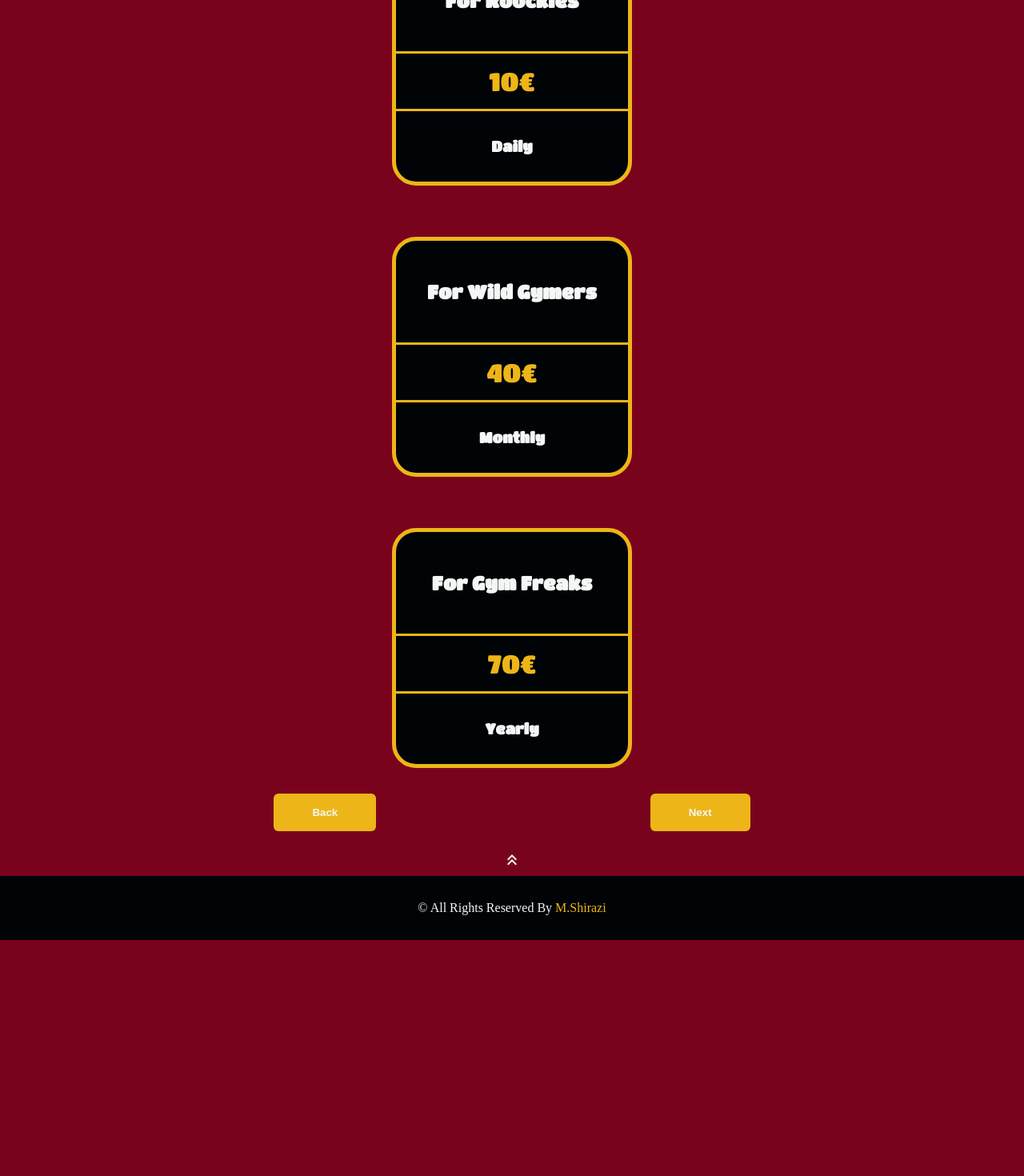
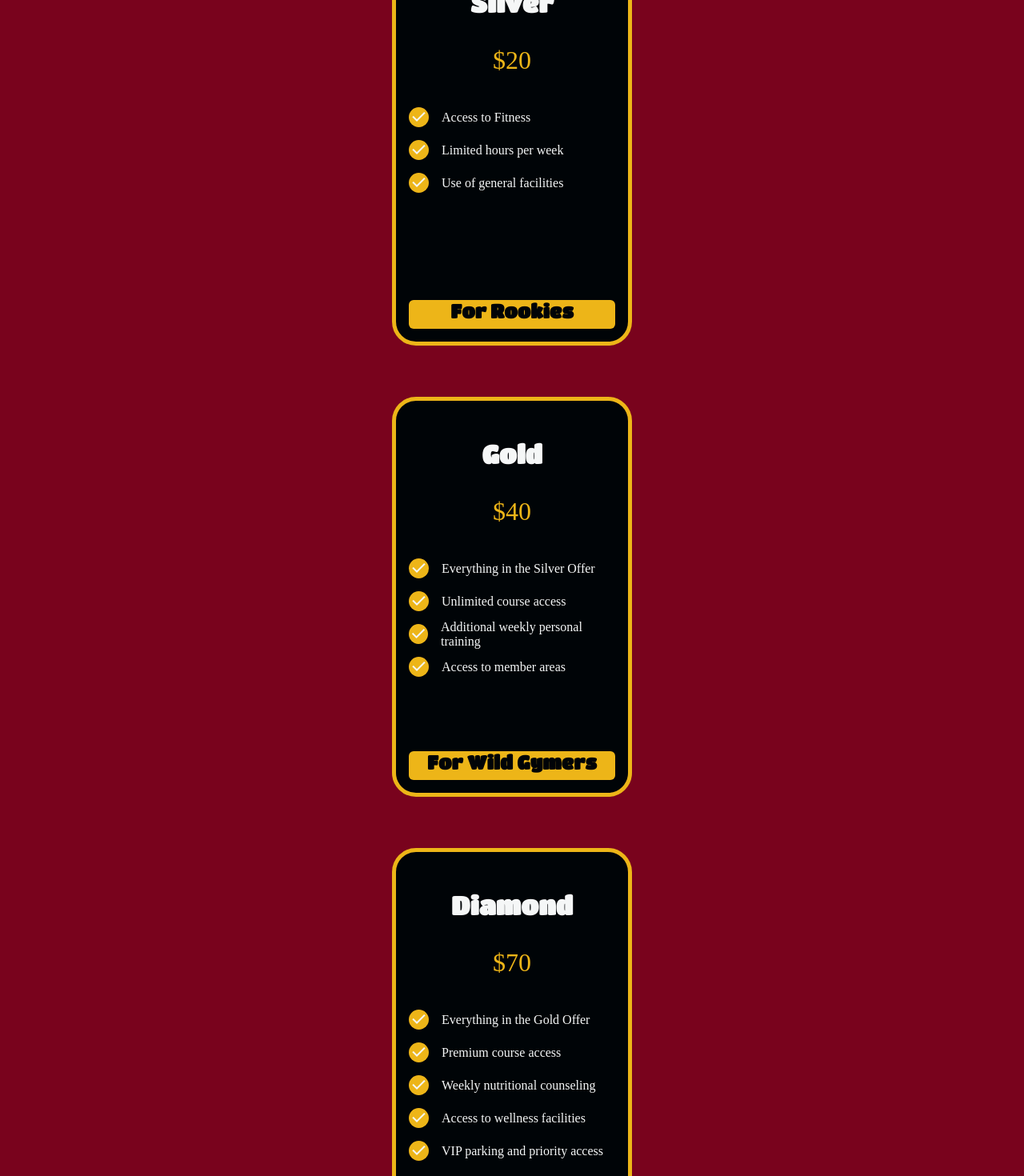
Before and after one commit to coding-bootcamps-eu/final-project-24-02, a Vue app: page /offer in a window 1280 px wide. Shown: the part 300-1770 px from the top of the page at 80% size. Before the commit the page ends 1475 px from the top, so only its background shows below. Built offline with nearby package versions, Linux system fonts and the light colour scheme.

Commit message:
update home view offer view and user view

```diff
--- a/src/components/NavBar.vue
+++ b/src/components/NavBar.vue
@@ -23,13 +23,6 @@
         <a @click="showNav = !showNav" href="#">
           <span class="material-symbols-outlined icons"> search </span>
           <span class="link-name">About</span>
-        </a>
-      </li>
-
-      <li class="list-item">
-        <a @click="showNav = !showNav" href="#trainer">
-          <span class="material-symbols-outlined icons"> person </span>
-          <span class="link-name">Trainer</span>
         </a>
       </li>
 
--- a/src/views/HomeView.vue
+++ b/src/views/HomeView.vue
@@ -5,8 +5,9 @@
       Without <br />Limit
     </h1>
     <p>
-      Lorem ipsum dolor sit amet consectetur adipisicing elit. Quaerat, helmy sicle chers lmkie
-      eius.
+      Training involves regularly engaging in physical exercises to improve strength, endurance,
+      <br />
+      and overall fitness while also promoting <br />well-being and health.
     </p>
     <div class="picture">
       <div class="circle"></div>
@@ -15,25 +16,44 @@
 
     <section id="trainer" class="section2">
       <h2>Wild Programs</h2>
+      <p>
+        In our gym, we offer three courses: Fitness to enhance strength and endurance, MMA for
+        <br />
+        versatile combat sports training, and Yoga <br />to promote flexibility and inner balance.
+      </p>
 
-      <h3>Fitness</h3>
       <router-link to="/offer">
+        <div class="container">
           <div class="box">
             <img class="model" src="../assets/img/fitmodel.svg" alt="" />
           </div>
+          <h3>Fitness</h3>
+          <p>
+            Fitness encompasses physical activities and lifestyle choices aimed at improving health
+            and overall well-being.
+          </p>
+        </div>
       </router-link>
 
-      <h3>Martial Arts</h3>
       <router-link to="/offer">
+        <div class="container">
           <div class="box">
             <img class="model" src="../assets/img/thaimodel.svg" alt="" />
           </div>
+          <h3>Mixed Martial Arts</h3>
+          <p>MMA is a versatile combat sport that combines techniques from various disciplines.</p>
+        </div>
       </router-link>
 
-      <h3>Yoga</h3>
       <router-link to="/offer">
+        <div class="container">
           <div class="box">
             <img class="model" src="../assets/img/yogamodel.svg" alt="" />
+          </div>
+          <h3>Yoga</h3>
+          <p>
+            Yoga is a practice that combines physical postures, breathing exercises, and meditation.
+          </p>
         </div>
       </router-link>
     </section>
@@ -89,32 +109,49 @@ p {
   top: 0;
 }
 
-.section2 {
-  min-height: 100vh;
-}
 h2 {
   margin-top: 5rem;
-  margin-bottom: 2rem;
+  margin-bottom: 0.5rem;
   text-align: center;
   letter-spacing: 1px;
   text-transform: uppercase;
-  font-size: 1.7rem;
+  font-size: 1.9rem;
 }
 
 h3 {
-  color: var(--text);
+  color: var(--button);
   text-align: center;
   font-size: 1.5rem;
+  margin: 1rem;
 }
+
+.section2 {
+  display: flex;
+  flex-direction: column;
+  align-items: center;
+  justify-content: center;
+}
+
+.container {
+  background: var(--secondary);
+  border-radius: 30px;
+  width: 335px;
+  height: 450px;
+  margin: 2rem 0;
+  display: flex;
+  justify-content: flex-start;
+  align-items: center;
+  flex-direction: column;
+}
+
 .box {
   width: 300px;
   height: 300px;
-  margin: 2rem 0;
+  margin: 1rem;
   overflow: hidden;
   background: var(--secondary);
   border: 5px solid var(--button);
   transition: transform 0.4s ease-in;
-  /* border-radius: 30px; */
   border-radius: 50% 10%;
   /* border-radius: 50% 10% 50% 10% / 10% 50% 10% 50%; */
 }
--- a/src/views/OfferView.vue
+++ b/src/views/OfferView.vue
@@ -4,20 +4,85 @@
   </article>
 
   <main>
+    <!-- box 1  -->
+
     <div class="box">
-      <h2>For Roockies</h2>
-      <p>10€</p>
-      <h3>Daily</h3>
+      <h3>Silver</h3>
+      <p>$20</p>
+      <section>
+        <div class="offer-check">
+          <span class="material-symbols-outlined check"> check </span>
+          <span>Access to Fitness</span>
+        </div>
+        <div class="offer-check">
+          <span class="material-symbols-outlined check"> check </span>
+          <span> Limited hours per week</span>
+        </div>
+        <div class="offer-check">
+          <span class="material-symbols-outlined check"> check </span>
+          <span>Use of general facilities </span>
+        </div>
+      </section>
+
+      <h2>For Rookies</h2>
     </div>
+
+    <!-- box 2  -->
+
     <div class="box">
+      <h3>Gold</h3>
+      <p>$40</p>
+      <section>
+        <div class="offer-check">
+          <span class="material-symbols-outlined check"> check </span>
+          <span>Everything in the Silver Offer</span>
+        </div>
+        <div class="offer-check">
+          <span class="material-symbols-outlined check"> check </span>
+          <span>Unlimited course access</span>
+        </div>
+        <div class="offer-check">
+          <span class="material-symbols-outlined check"> check </span>
+          <span>Additional weekly personal training </span>
+        </div>
+        <div class="offer-check">
+          <span class="material-symbols-outlined check"> check </span>
+          <span>Access to member areas </span>
+        </div>
+      </section>
+
       <h2>For Wild Gymers</h2>
-      <p>40€</p>
-      <h3>Monthly</h3>
     </div>
+
+    <!-- box 3  -->
+
     <div class="box">
+      <h3>Diamond</h3>
+      <p>$70</p>
+      <section>
+        <div class="offer-check">
+          <span class="material-symbols-outlined check"> check </span>
+          <span>Everything in the Gold Offer</span>
+        </div>
+        <div class="offer-check">
+          <span class="material-symbols-outlined check"> check </span>
+          <span>Premium course access</span>
+        </div>
+        <div class="offer-check">
+          <span class="material-symbols-outlined check"> check </span>
+          <span>Weekly nutritional counseling </span>
+        </div>
+        <div class="offer-check">
+          <span class="material-symbols-outlined check"> check </span>
+          <span>Access to wellness facilities</span>
+        </div>
+        <div class="offer-check">
+          <span class="material-symbols-outlined check"> check </span>
+          <span>VIP parking and priority access </span>
+        </div>
+      </section>
+
       <h2>For Gym Freaks</h2>
-      <p>70€</p>
-      <h3>Yearly</h3>
     </div>
 
     <div class="footer-btn">
@@ -70,39 +135,65 @@ main {
 
 .box {
   width: 300px;
-  height: 300px;
+  height: 500px;
   margin: 2rem 0;
-  overflow: hidden;
   background: var(--secondary);
   border-radius: 30px;
   border: 5px solid var(--button);
   display: flex;
-  justify-content: space-evenly;
+  justify-content: center;
   align-items: center;
   flex-direction: column;
+  padding: 1rem;
+  transition: transform 0.4s ease-in;
 }
 
+.box:hover {
+  transform: scale(1.1);
+}
+.box h3 {
+  height: 10vh;
+  margin-top: 2rem;
+  font-size: 2rem;
+}
 .box p {
+  height: 5vh;
   font-size: 2rem;
-  width: 100%;
-  font-family: 'Titan One', sans-serif;
-  text-align: center;
-  border-bottom: 3px solid var(--button);
-  border-top: 3px solid var(--button);
-  padding: 1rem;
+  margin-bottom: 2rem;
   color: var(--button);
 }
 
-.box h2 {
+.box section {
+  height: 30vh;
   width: 100%;
-  font-family: 'Titan One', sans-serif;
-  text-align: center;
-  padding: 1rem;
+}
+span {
+  margin-left: 1rem;
 }
 
-.box h3 {
+.box h2 {
+  height: 5vh;
+  margin-top: 2rem;
+  background: var(--button);
+  color: var(--secondary);
   width: 100%;
-  font-family: 'Titan One', sans-serif;
+  border-radius: 6px;
+  text-align: center;
+}
+
+.offer-check {
+  color: aliceblue;
+  display: flex;
+  justify-content: left;
+  align-items: center;
+  text-align: left;
+}
+
+.check {
+  border-radius: 50%;
+  height: 25px;
+  width: 25px;
+  background: var(--button);
   text-align: center;
 }
 
--- a/src/views/UserView.vue
+++ b/src/views/UserView.vue
@@ -65,6 +65,7 @@ table {
   border: 2px solid var(--text);
   border-collapse: collapse;
   width: 100%;
+  box-shadow: 1px 1px 15px var(--button);
 }
 
 td,
@@ -73,6 +74,7 @@ th {
   padding: 20px 10px;
   color: var(--text);
   font-size: 1.2rem;
+  box-shadow: 1px 1px 10px var(--button);
 }
 
 th {
```
Lines whose indentation alone changed are shown as unchanged.
